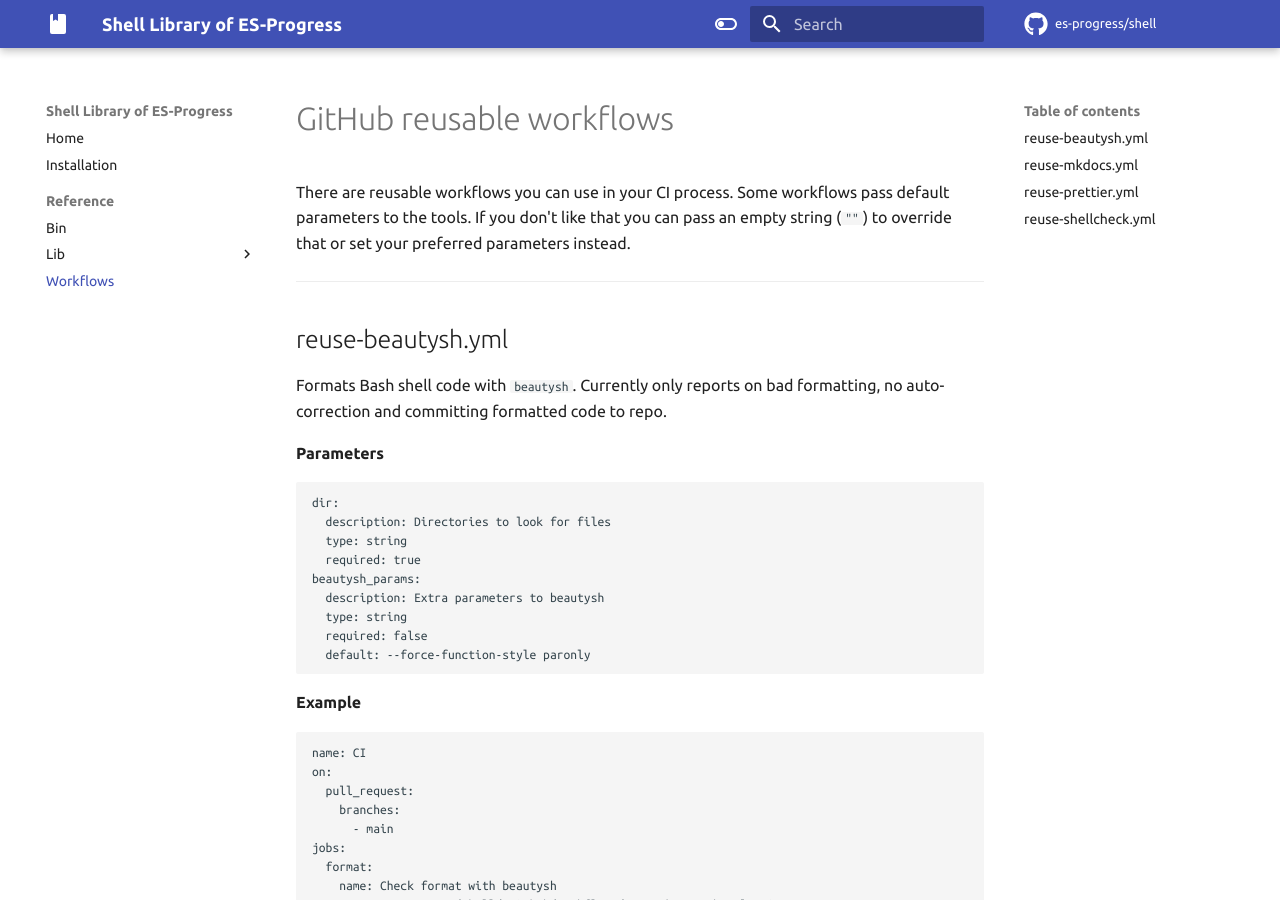
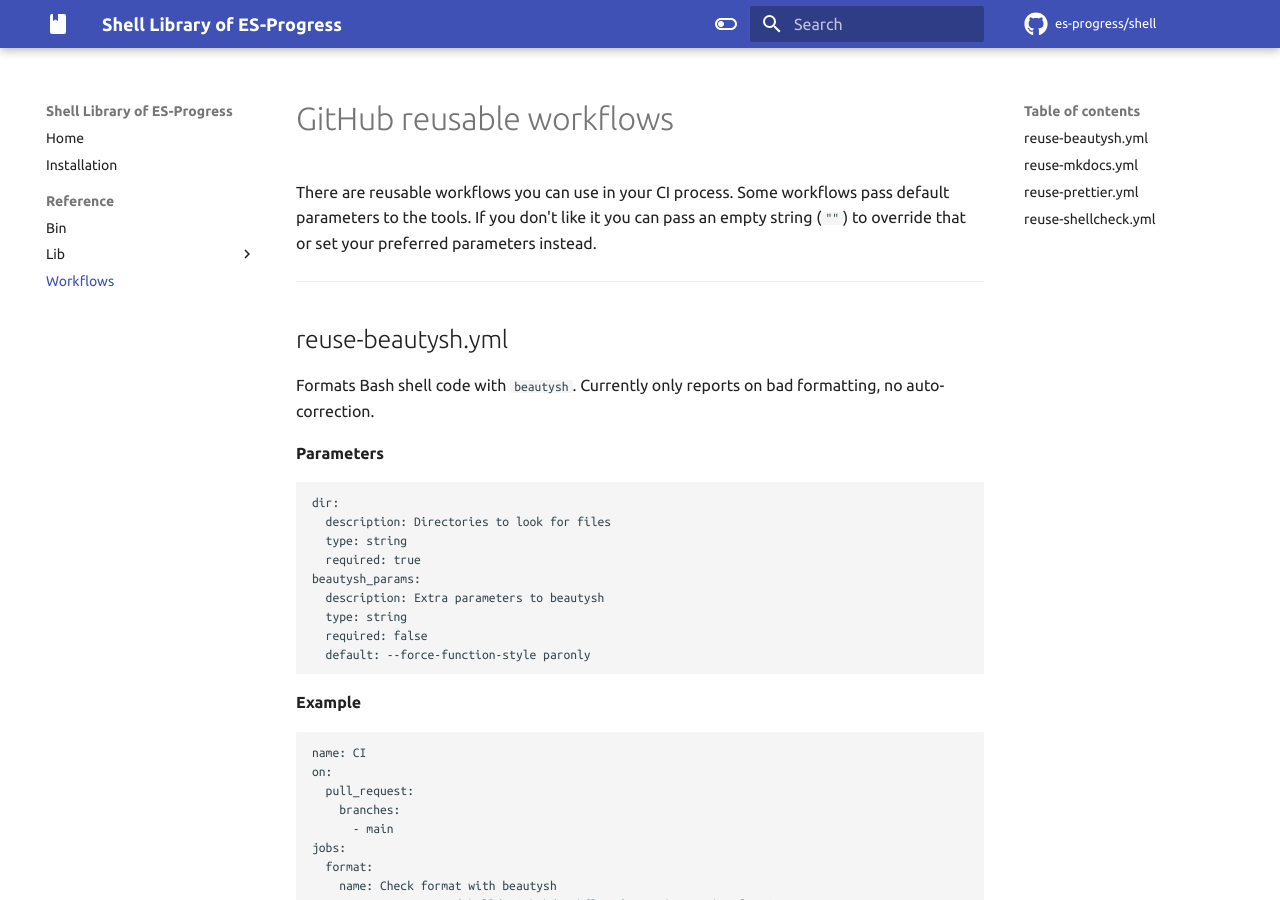
Before and after one commit to es-progress/shell, an MkDocs documentation site: the page built from docs/workflows.md, in a window 1280 px wide and 900 px high. Built offline with MkDocs 1.6.1 and Material for MkDocs 9.7.7, drawn with Linux system fonts in a browser that asks for light colours; emoji names are drawn with the system emoji font; comment, search, counter and statistics services are not loaded; some of the changed text lies outside the part shown.

Commit message:
docs/workflow: fix wording

```diff
--- a/docs/workflows.md
+++ b/docs/workflows.md
@@ -2,14 +2,14 @@
 
 There are reusable workflows you can use in your CI process.
 Some workflows pass default parameters to the tools.
-If you don't like that you can pass an empty string (`""`) to override that or set your preferred parameters instead.
+If you don't like it you can pass an empty string (`""`) to override that or set your preferred parameters instead.
 
 ---
 
 ## reuse-beautysh.yml
 
 Formats Bash shell code with `beautysh`.
-Currently only reports on bad formatting, no auto-correction and committing formatted code to repo.
+Currently only reports on bad formatting, no auto-correction.
 
 **Parameters**
 
```
Also changed, not shown: other parts of docs/workflows.md (+1 -1 lines).
